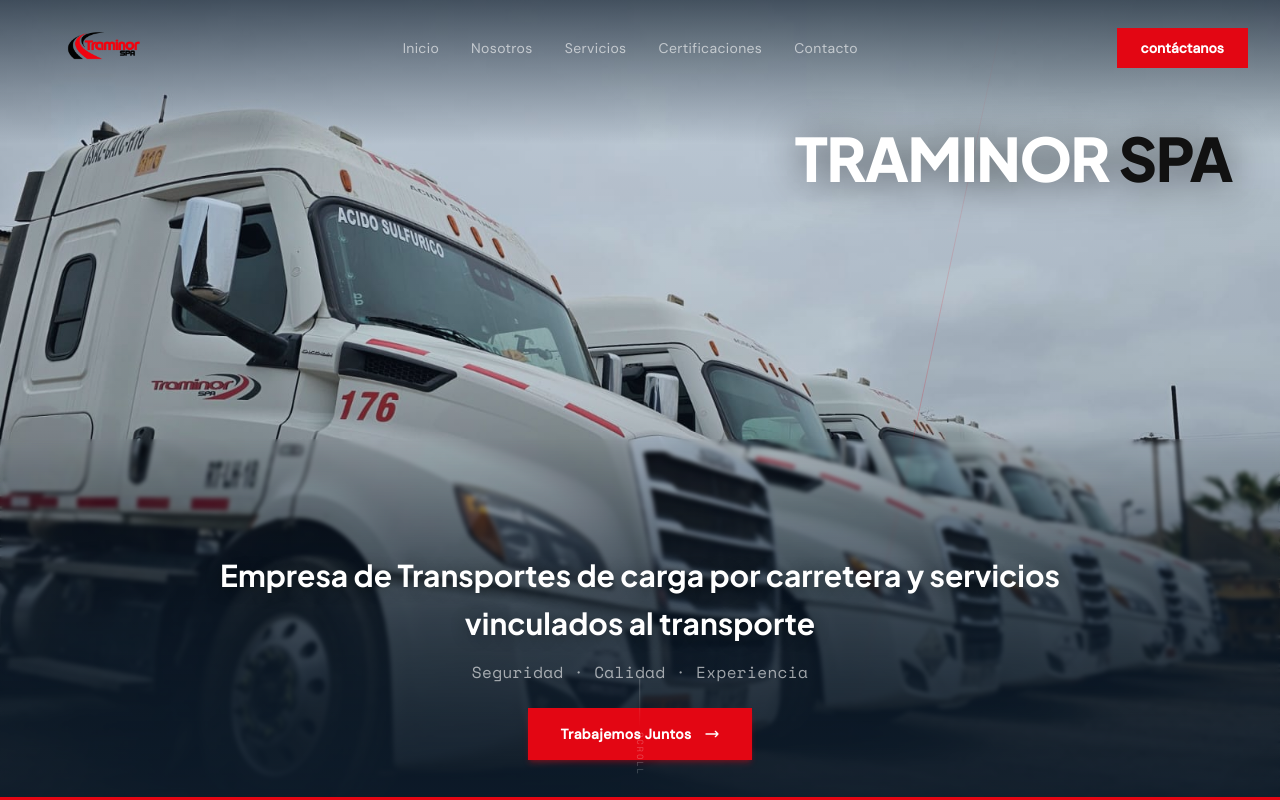
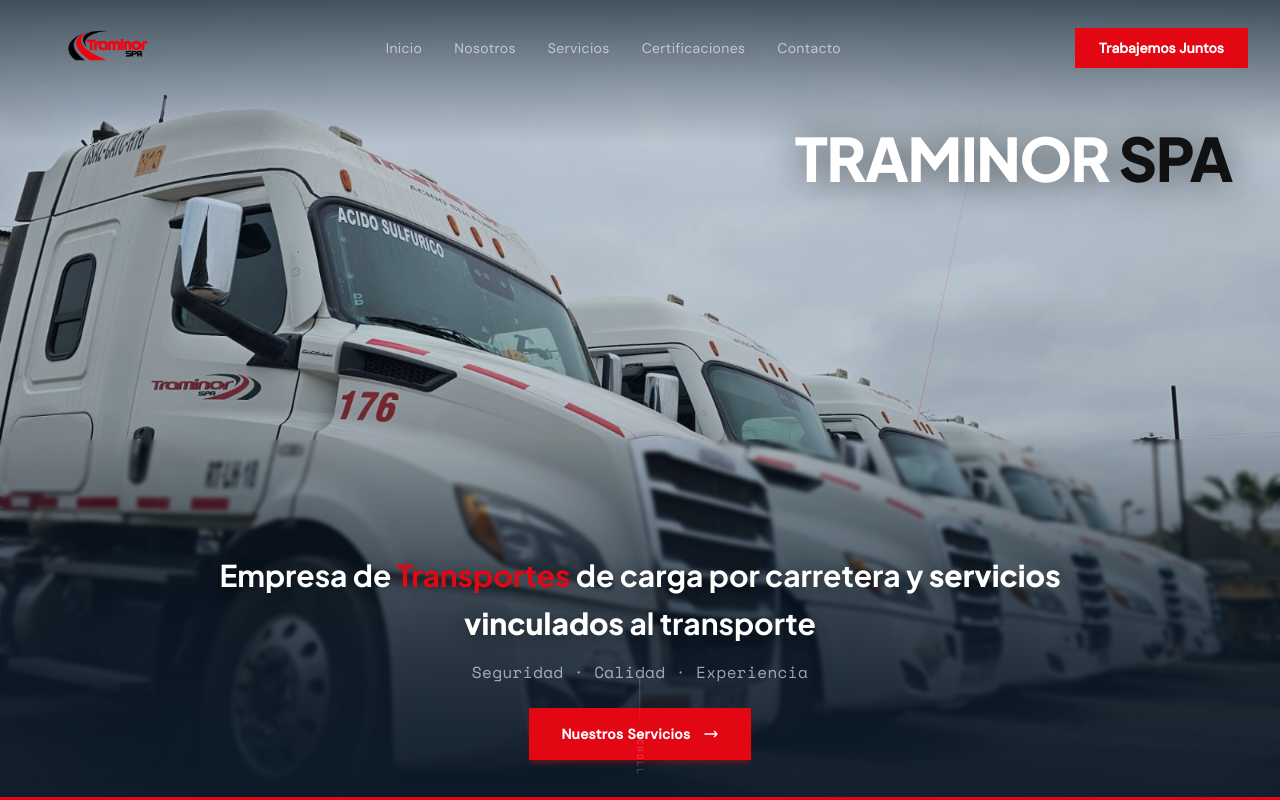
Before and after one commit to moolina01/traminorspa, a Next.js app: page / in a window 1280 px wide. Shown: the top 800 px of the page. Built offline with nearby package versions, Linux system fonts and the light colour scheme.

Commit message:
Hero texto destacado, botones renombrados, logo más grande, CTA visible en móvil

```diff
--- a/src/components/Hero.tsx
+++ b/src/components/Hero.tsx
@@ -79,7 +79,11 @@
               textShadow: "0 2px 16px rgba(0,0,0,0.4)",
             }}
           >
-            Empresa de Transportes de carga por carretera y servicios vinculados al transporte
+            Empresa de{" "}
+            <span style={{ color: "#E30613" }}>Transportes</span>{" "}
+            de carga por carretera y{" "}
+            <span className="text-white font-extrabold">servicios vinculados</span>{" "}
+            al transporte
           </motion.h1>
 
           {/* Location subtitle — centered */}
@@ -96,13 +100,13 @@
           {/* CTA button — centered */}
           <motion.div variants={item} className="mt-6 flex justify-center">
             <motion.a
-              href="#contacto"
+              href="#servicios"
               className="inline-flex items-center gap-3 bg-[#E30613] hover:bg-[#C00510] text-white font-semibold px-8 py-4 text-sm tracking-wide shadow-md hover:shadow-lg shadow-[#E30613]/30 transition-all duration-200 group"
               whileHover={{ scale: 1.02 }}
               whileTap={{ scale: 0.98 }}
               transition={{ type: "spring", stiffness: 400, damping: 20 }}
             >
-              Trabajemos Juntos
+              Nuestros Servicios
               <svg
                 className="w-4 h-4 group-hover:translate-x-1 transition-transform"
                 fill="none"
--- a/src/components/Navbar.tsx
+++ b/src/components/Navbar.tsx
@@ -38,9 +38,9 @@
           <Image
             src="/logoresolucionalta.png"
             alt=""
-            height={128}
-            width={128}
-            className="h-20 w-auto object-contain"
+            height={160}
+            width={160}
+            className="h-[88px] w-auto object-contain"
             priority
           />
           {/* <span className="flex flex-col leading-none">
@@ -74,12 +74,12 @@
         </ul>
 
         {/* CTA */}
-<div className="hidden lg:flex">
+        <div className="flex">
           <a
             href={resolveHref("#contacto")}
             className="inline-flex items-center gap-2 bg-[#E30613] hover:bg-[#C00510] text-white text-sm font-semibold px-6 py-2.5 transition-colors duration-200"
           >
-   contáctanos
+            Trabajemos Juntos
           </a>
         </div>
 
```
Lines whose indentation alone changed are shown as unchanged.
